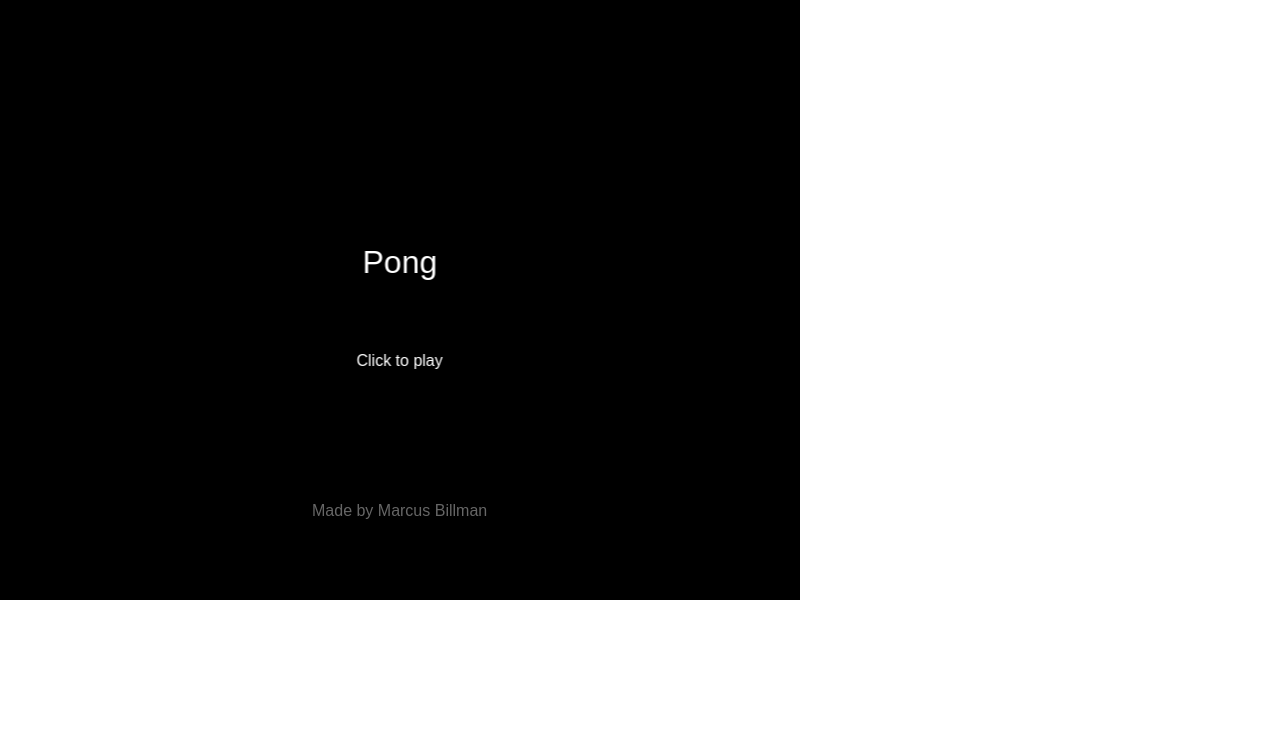
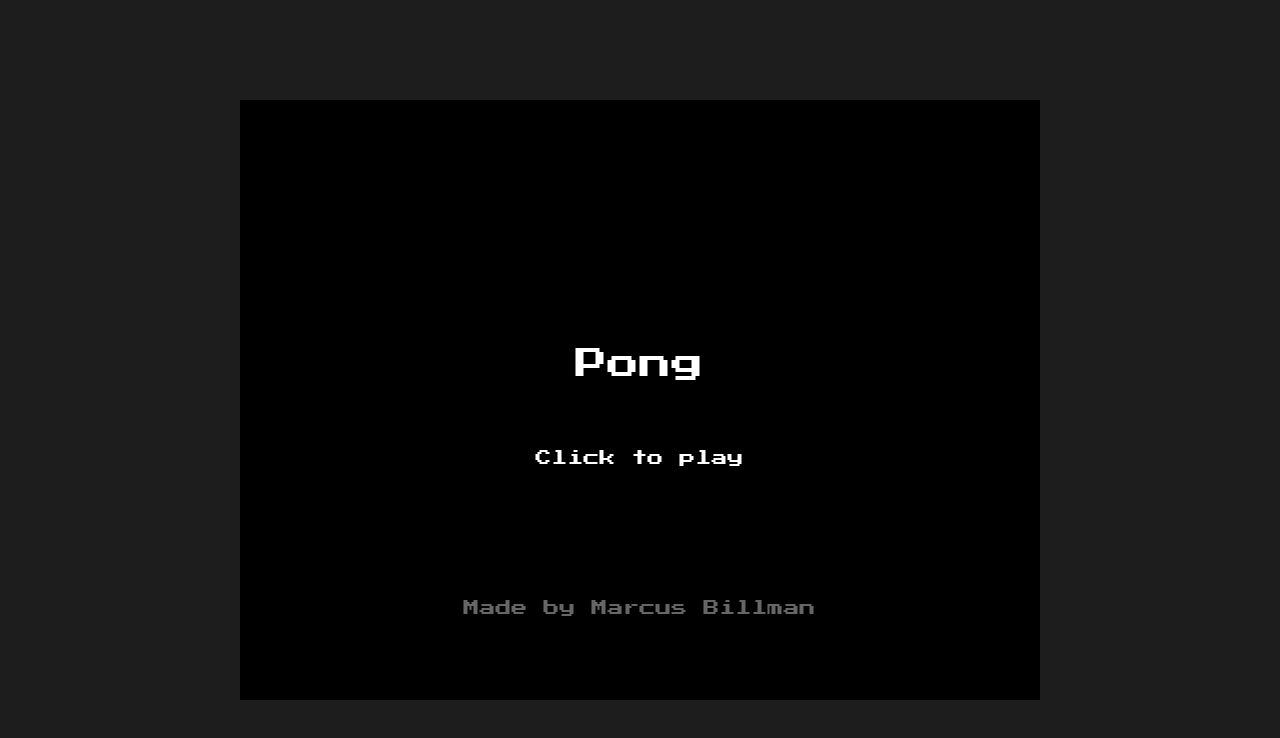
Before and after one commit to marcusbillman/pong, a website with bundled scripts: page docs/index.html in a window 1280 px wide. Built offline with nearby package versions, Linux system fonts and the light colour scheme; files whose address does not match are found by name.

Commit message:
🚀 Build for GitHub Pages

```diff
--- a/docs/index.html
+++ b/docs/index.html
@@ -1 +1 @@
-<!DOCTYPE html><meta charset="utf-8"><style>body{margin:0;padding:0;font:caption}</style><title>Phaser with Parcel</title><body> <script defer src="main.1ce1c4e2.js"></script> </body>
+<!DOCTYPE html><meta charset="utf-8"><head><link rel="preconnect" href="https://fonts.googleapis.com"><link rel="preconnect" href="https://fonts.gstatic.com" crossorigin><link href="https://fonts.googleapis.com/css2?family=Press+Start+2P&display=swap" rel="stylesheet"><style>body{height:100vh;display:grid;place-items:center;background:#1d1d1d;font-family:Press Start\ 2P,sans-serif;margin:0;padding:0}.font-loader{position:absolute;opacity:0}</style><title>Pong 🏓</title></head><body> <div class="font-loader" aria-hidden="true">🏓</div> <script defer src="main.eef0351c.js"></script> </body>
```
Also changed, not shown: docs/net.2cdc62fd.png (added), 2 other files.
